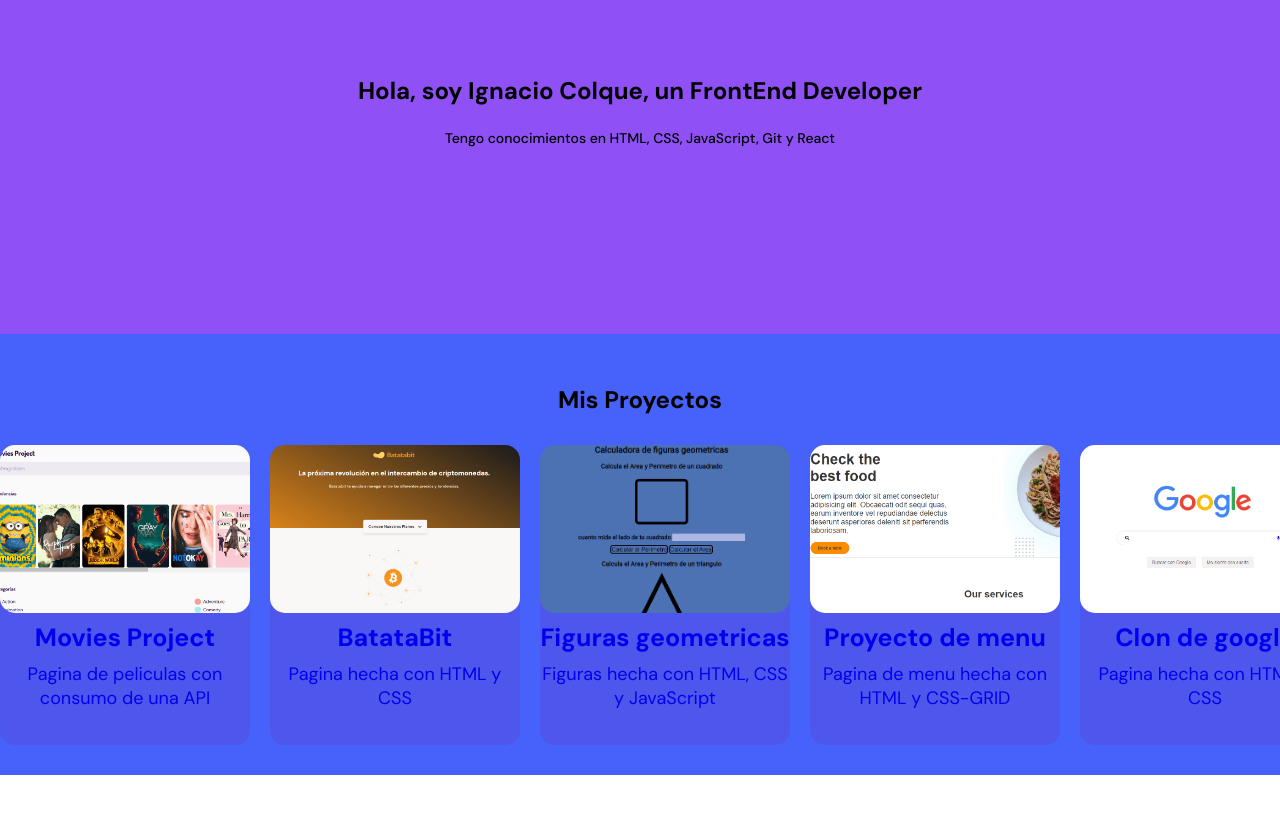
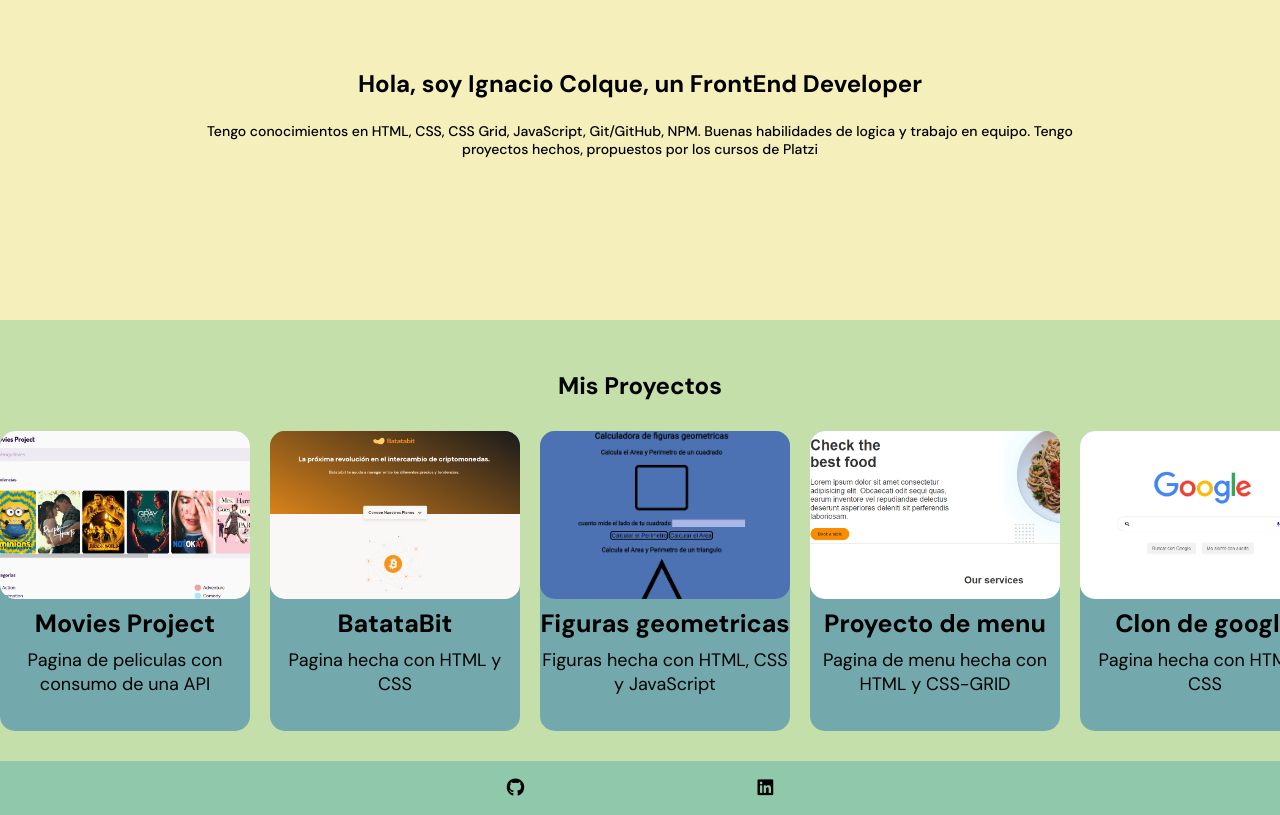
Before and after one commit to FreddyIgnacio/portafolio, a plain HTML site: page index.html in a window 1280 px wide. Drawn offline with Linux system fonts and the light colour scheme.

Commit message:
agregue los link a los proyectos y cambios de colores en CSS

```diff
--- a/index.html
+++ b/index.html
@@ -9,12 +9,13 @@
     <link rel="preconnect" href="https://fonts.googleapis.com">
     <link rel="preconnect" href="https://fonts.gstatic.com" crossorigin>
     <link href="https://fonts.googleapis.com/css2?family=DM+Sans:wght@400;500;700&display=swap" rel="stylesheet">
+    <script src="https://kit.fontawesome.com/02f4d3fe22.js" crossorigin="anonymous"></script>
 </head>
 <body>
     <header>
         <div class="header-title">
             <h1>Hola, soy Ignacio Colque, un FrontEnd Developer </h1>
-            <p>Tengo conocimientos en HTML, CSS, JavaScript, Git y React</p>
+            <p>Tengo conocimientos en HTML, CSS, CSS Grid, JavaScript, Git/GitHub, NPM. Buenas habilidades de logica y trabajo en equipo. Tengo proyectos hechos, propuestos por los cursos de Platzi</p>
         </div>
     </header>
     <main>
@@ -22,7 +23,7 @@
             <h2>Mis Proyectos</h2>
             <div class="proyect-card-container">
                 <article class="proyect-card">
-                    <a href="#">
+                    <a href="https://freddyignacio.github.io/curso-api-res-de-platzi/#home">
                         <div class="proyect-card--img movies_project"></div>
                         <h3 class="proyect-card--title">Movies Project</h3>
                         <p class="proyect-card--description">Pagina de peliculas con consumo de una API</p>
@@ -30,7 +31,7 @@
                 </article>
 
                 <article class="proyect-card">
-                    <a href="#">
+                    <a href="https://freddyignacio.github.io/Batatabit-mobaile-first/">
                         <div class="proyect-card--img batata_project"></div>
                         <h3 class="proyect-card--title">BatataBit</h3>
                         <p class="proyect-card--description">Pagina hecha con HTML y CSS</p>
@@ -38,7 +39,7 @@
                 </article>
 
                 <article class="proyect-card">
-                    <a href="#">
+                    <a href="https://freddyignacio.github.io/curso-practico-javascript-platzi/">
                         <div class="proyect-card--img figuras_project"></div>
                         <h3 class="proyect-card--title">Figuras geometricas</h3>
                         <p class="proyect-card--description">Figuras hecha con HTML, CSS y JavaScript</p>
@@ -46,7 +47,7 @@
                 </article>
 
                 <article class="proyect-card">
-                    <a href="#">
+                    <a href="https://freddyignacio.github.io/menu-css-grid/">
                         <div class="proyect-card--img menu_grid"></div>
                         <h3 class="proyect-card--title">Proyecto de menu</h3>
                         <p class="proyect-card--description">Pagina de menu hecha con HTML y CSS-GRID</p>
@@ -54,7 +55,7 @@
                 </article>
 
                 <article class="proyect-card">
-                    <a href="#">
+                    <a href="https://freddyignacio.github.io/clon-de-google/">
                         <div class="proyect-card--img clon_google"></div>
                         <h3 class="proyect-card--title">Clon de google</h3>
                         <p class="proyect-card--description">Pagina hecha con HTML y CSS</p>
@@ -63,5 +64,11 @@
             </div>
         </section>
     </main>
+    <footer>
+        <div class="footer-container">
+            <a href="https://github.com/FreddyIgnacio"><i class="fa-brands fa-github"></i></a>
+            <a href="https://www.linkedin.com/in/freddy-ignacio-colque/"><i class="fa-brands fa-linkedin"></i></a>
+        </div>
+    </footer>
 </body>
 </html>
--- a/style.css
+++ b/style.css
@@ -16,9 +16,9 @@ header{
     justify-content: center;
     width: 100%;
     min-width: 320px;
-    height: 334px;
+    height: 320px;
     text-align: center;
-    background: #8F51F5;
+    background: #F5F0BB;
 }
 .header-title{
     width: 90%;
@@ -46,7 +46,7 @@ header{
 main{
     width: 100%;
     height: auto;
-    background-color: #4662FA;
+    background-color: #C4DFAA;
 }
 .main-proyectos h2{
     display: flex;
@@ -71,7 +71,7 @@ main{
     scroll-snap-align: center;
     margin: 3rem auto;
     border-radius: 15px;
-    background-color: #4e56eb;
+    background-color: #73A9AD;
 }
 .proyect-card a{
     text-decoration: none;
@@ -89,6 +89,7 @@ main{
     font-size: 2.5rem;
     text-align: center;
     margin: 8px auto;
+    color: black;
 }
 .proyect-card--description{
     width: 100%;
@@ -96,6 +97,7 @@ main{
     font-size: 1.8rem;
     text-align: center;
     margin: 2px auto;
+    color: black;
 }
 /*imagenes*/
 .movies_project{
@@ -113,3 +115,22 @@ main{
 .clon_google{
     background-image: url(./img/google.png);
 }
+
+/*footer*/
+
+footer{
+    display: flex;
+    width: 100%;
+    background-color: #90C8AC;
+}
+.footer-container{
+    width: 100%;
+    max-width: 50rem;
+    display: flex;
+    margin: 0 auto;
+}
+.footer-container a{
+    font-size: 1.8rem;
+    margin: 1.5rem auto;
+    color: black;
+}
```
